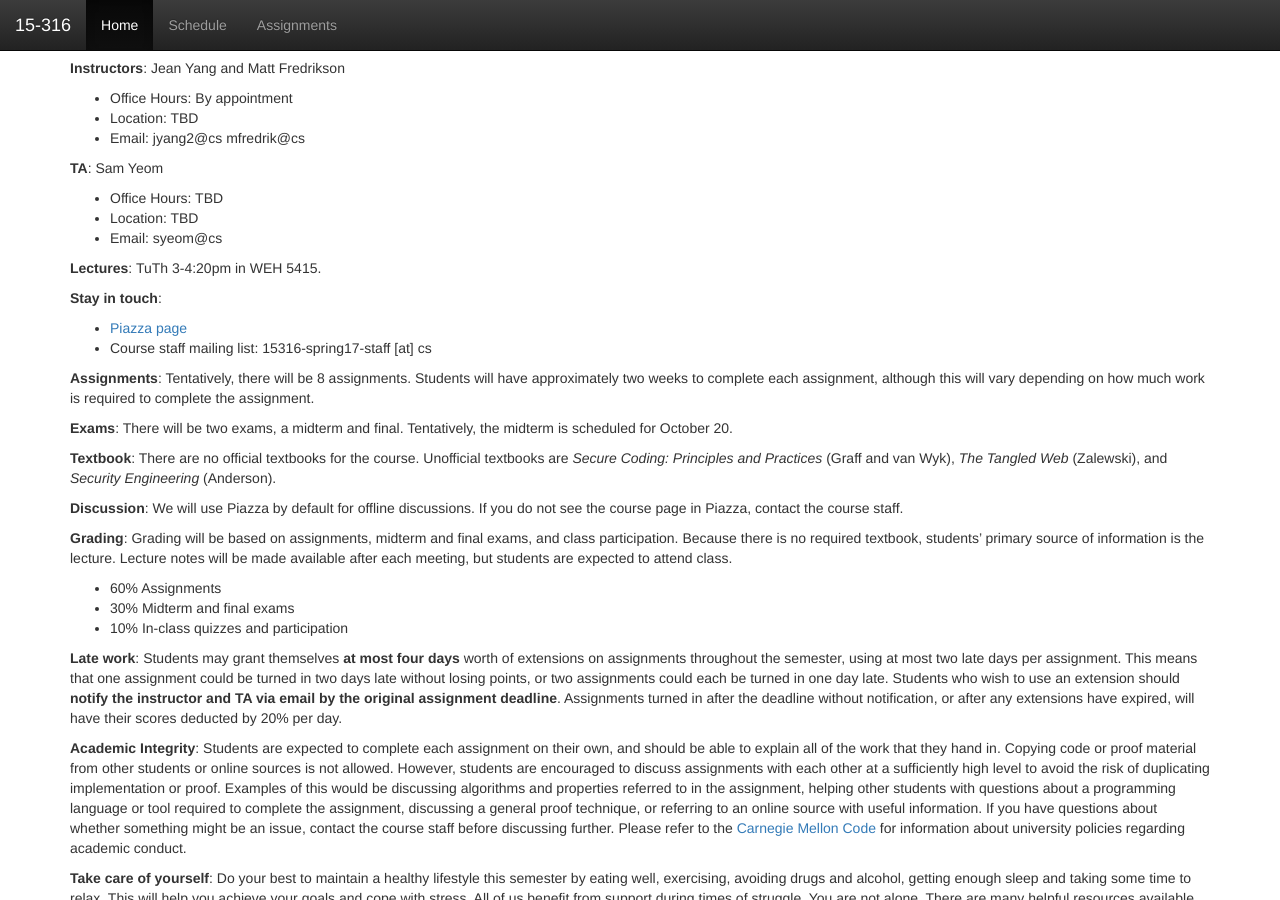
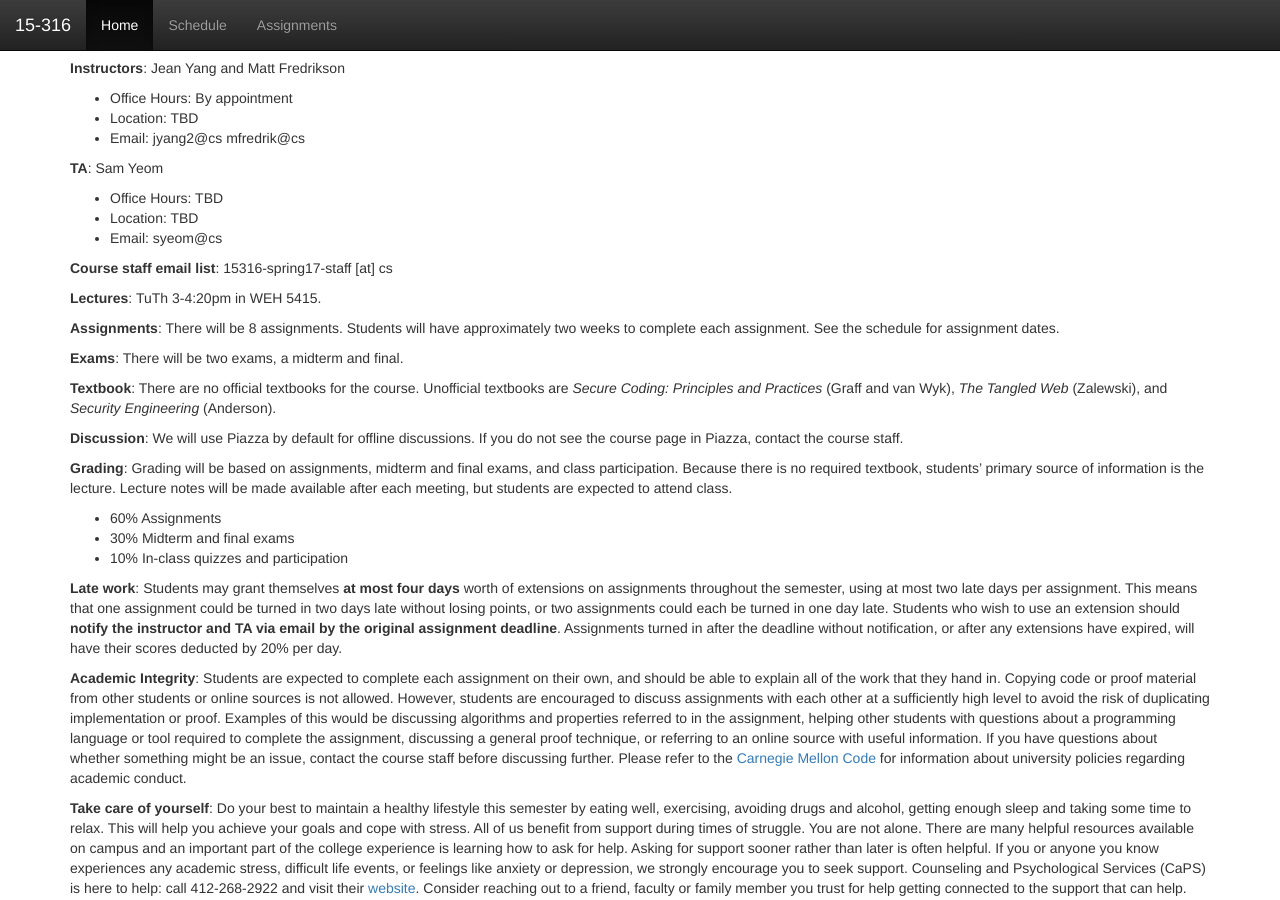
Before and after one commit to cmu-15-316/cmu-15-316.github.io, a Jekyll site: the page built from index.markdown, in a window 1280 px wide and 900 px high, scrolled down 646 px. Built offline with Jekyll 4.4.1, drawn with Linux system fonts in a browser that asks for light colours; nearby versions of some CDN libraries; our own code applies the rules of GitHub Pages for plain Markdown files.

Commit message:
small fixes

```diff
--- a/index.markdown
+++ b/index.markdown
@@ -47,16 +47,13 @@ Students will learn the principles behind designing secure systems by constructi
 *   Location: TBD
 *   Email: syeom@cs
 
+**Course staff email list**: 15316-spring17-staff [at] cs
+
 **Lectures**: TuTh 3-4:20pm in WEH 5415.
 
-**Stay in touch**:
+**Assignments**: There will be 8 assignments. Students will have approximately two weeks to complete each assignment. See the schedule for assignment dates.
 
-*   [Piazza page](https://piazza.com/class#spring2017/15316)
-*   Course staff mailing list: 15316-spring17-staff [at] cs
-
-**Assignments**: Tentatively, there will be 8 assignments. Students will have approximately two weeks to complete each assignment, although this will vary depending on how much work is required to complete the assignment.
-
-**Exams**: There will be two exams, a midterm and final. Tentatively, the midterm is scheduled for October 20.
+**Exams**: There will be two exams, a midterm and final.
 
 **Textbook**: There are no official textbooks for the course. Unofficial textbooks are _Secure Coding: Principles and Practices_ (Graff and van Wyk), _The Tangled Web_ (Zalewski), and _Security Engineering_ (Anderson).
 
```
